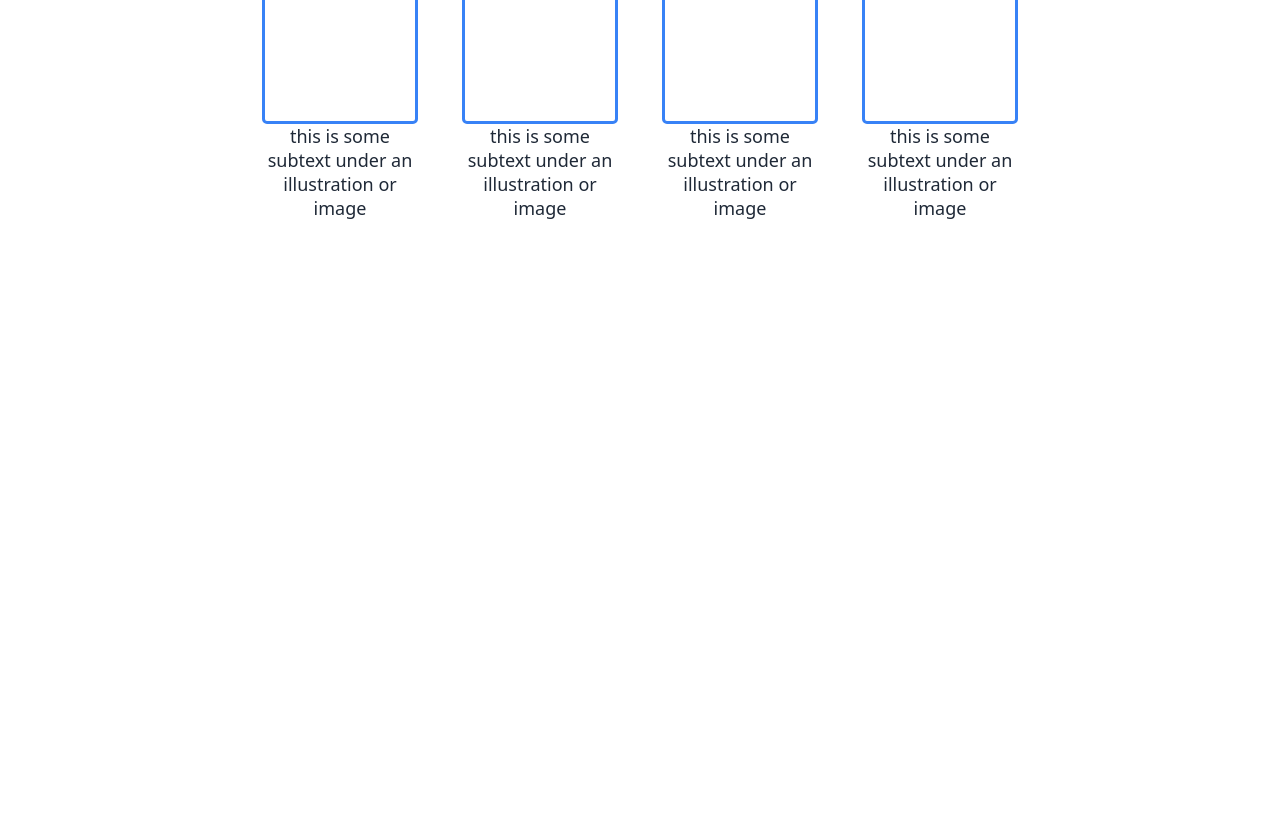
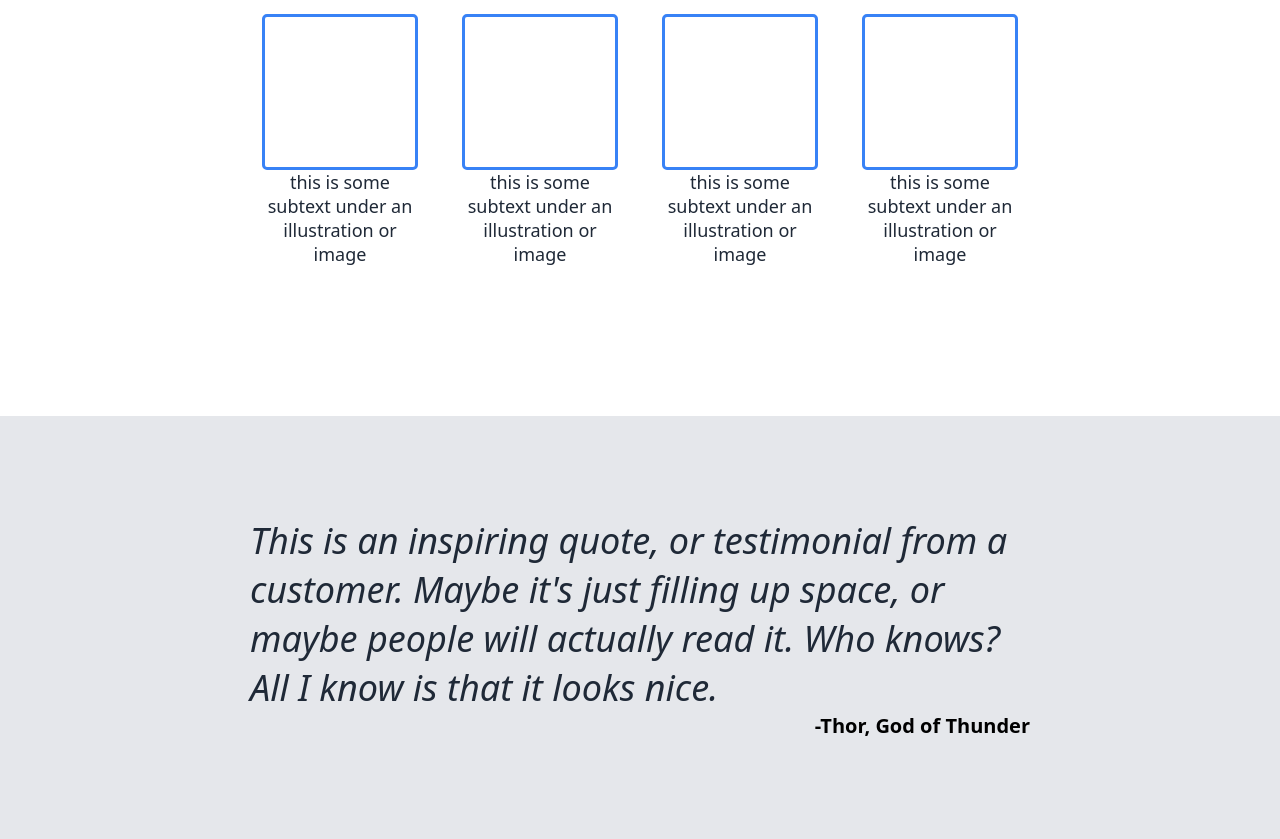
Before and after one commit to Wintersgate/Landing-Page, a plain HTML site: page index.html in a window 1280 px wide. Shown: the part 600-1439 px from the top of the page. Before the commit the page ends 820 px from the top, so only its background shows below. Drawn offline with Linux system fonts and the light colour scheme.

Commit message:
Added quote section of the page

```diff
--- a/index.html
+++ b/index.html
@@ -47,5 +47,14 @@
             <p1>this is some subtext under an illustration or image</p1>
         </div>
     </div>
+    <div class="quotebox">
+        <div class="quote">
+            <p2>This is an inspiring quote, or testimonial from a customer. Maybe it's just filling up space, or maybe people will actually read it. Who knows? All I know is that it looks nice.</p2>
+        </div>
+        <div class="author">
+            <p3>-Thor, God of Thunder</p3>
+        </div>
+
+    </div>
 </body>
 </html>
--- a/styles.css
+++ b/styles.css
@@ -14,7 +14,7 @@ body {
     background-color: #1f2937;
     display: flex;
     justify-content: space-between;
-    padding: 0px 200px 75px;
+    padding: 0px 200px 125px;
 }
 
 .logo {
@@ -61,6 +61,7 @@ button {
     color: #f9faf8;
     padding: 5px 16px 5px;
     border-radius: 5px;
+    border-style: none;
 }
 
 .information {
@@ -84,6 +85,7 @@ p1 {
     display: flex;
     justify-content: center;
     flex-wrap: wrap;
+    padding-bottom: 150px;
 
 }
 
@@ -102,5 +104,25 @@ p1 {
     border: #3882f6;
     border-style: solid;
     border-radius: 5px;
+}
 
+.quotebox {
+    background-color: #e5e7eb;
+    padding: 100px 250px;
 }
+
+p2 {
+    font-size: 36px;
+    font-style: italic;
+    color: #1f2937;
+}
+
+.author {
+    display: flex;
+    justify-content: end;
+}
+
+p3 {
+    font-size: 20px;
+    font-weight: bolder;
+}
```
